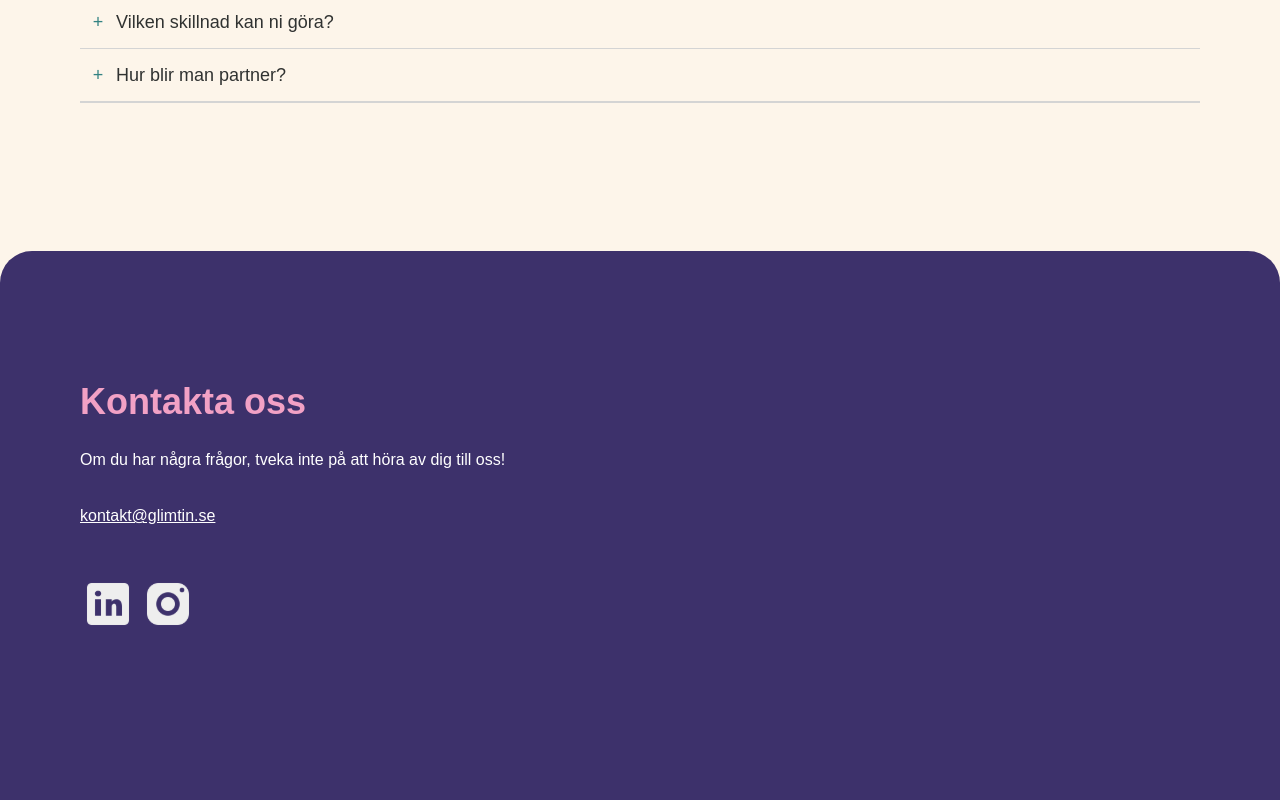
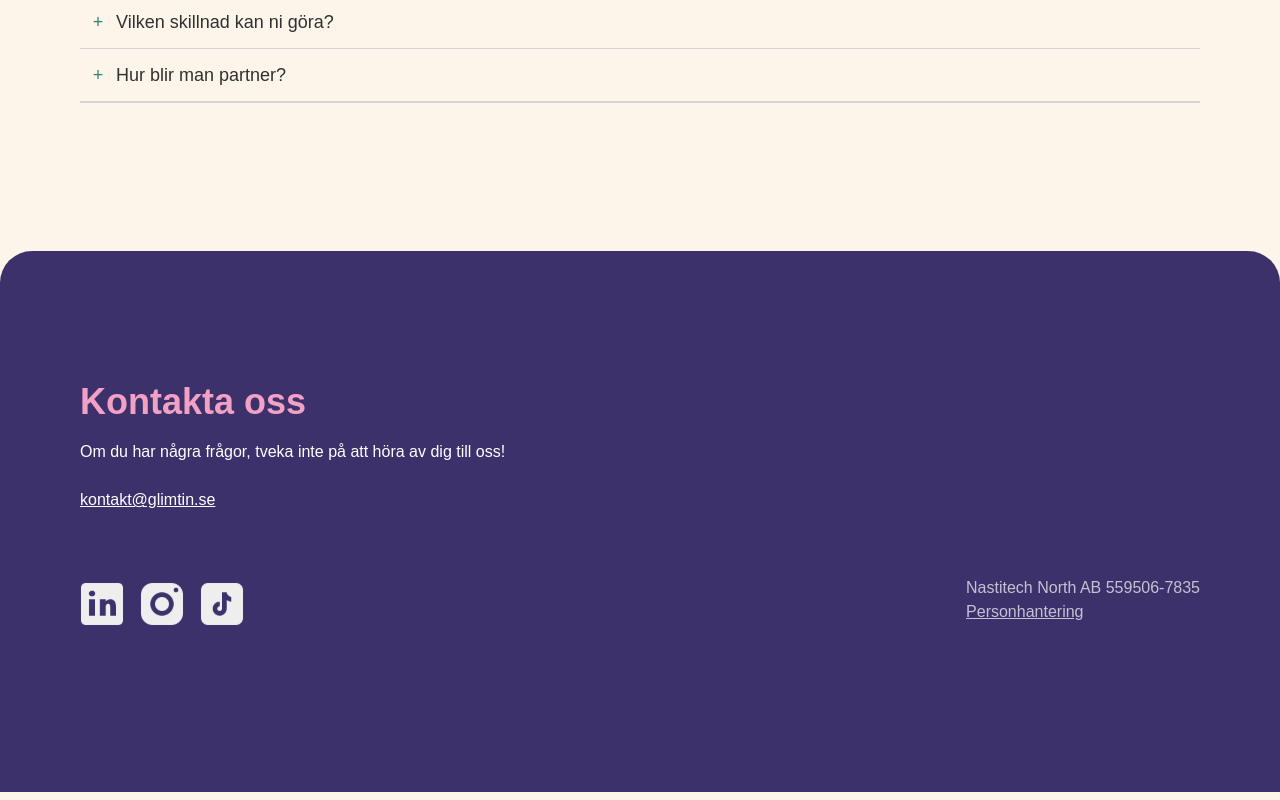
Before and after one commit to kjuliaf/glimtin, a React (Vite) app: page / in a window 1280 px wide. Shown: the part 3577-4377 px from the top of the page. Built offline with nearby package versions, Linux system fonts and the light colour scheme; a web font is replaced by a local one.

Commit message:
Added org name/nr and policy in footer

```diff
--- a/src/components/Footer.jsx
+++ b/src/components/Footer.jsx
@@ -1,6 +1,7 @@
 import LinkedIn from "../assets/icons/linkedin.svg"
 import Instagram from "../assets/icons/instagram.svg"
 import TikTok from "../assets/icons/tiktok.svg"
+import Policy from "../assets/resources/Integritetsskyddspolicy-november-2025.pdf"
 
 function Footer() {
 	return (
@@ -12,7 +13,7 @@ function Footer() {
 				<h2 className="section-heading-size-sm !text-secondary-light">
 					Kontakta oss
 				</h2>
-				<p className="text-neutral-000 mt-6 mb-8">
+				<p className="text-neutral-000 mt-4 mb-4 md:mb-6">
 					Om du har några frågor, tveka inte på att höra av dig till
 					oss!
 				</p>
@@ -23,22 +24,48 @@ function Footer() {
 					kontakt@glimtin.se
 				</a>
 
-				<div className="mt-12 mb-10 flex gap-1">
+				<div className="mt-8 items-start justify-between sm:flex md:mt-16">
+					<div className="mb-6 -ml-1.5 flex gap-1">
 						<a
 							href="https://www.linkedin.com/company/glimtin"
 							target="_blank"
 						>
-						<img className="w-14" src={LinkedIn} alt="LinkedIn" />
+							<img
+								className="w-14"
+								src={LinkedIn}
+								alt="LinkedIn"
+							/>
 						</a>
 						<a
 							href="https://www.instagram.com/glimtin/"
 							target="_blank"
 						>
-						<img className="w-14" src={Instagram} alt="Instagram" />
+							<img
+								className="w-14"
+								src={Instagram}
+								alt="Instagram"
+							/>
 						</a>
-					{/* <a href="">
+						<a
+							href="https://www.tiktok.com/@glimtin3"
+							target="_blank"
+						>
 							<img className="w-14" src={TikTok} alt="TikTok" />
-					</a> */}
+						</a>
+					</div>
+
+					<div className="mb-10 text-sm opacity-70 md:text-base">
+						<p className="text-neutral-000">
+							Nastitech North AB 559506-7835
+						</p>
+						<a
+							className="text-neutral-000 underline"
+							target="_blank"
+							href={Policy}
+						>
+							Personhantering
+						</a>
+					</div>
 				</div>
 			</div>
 		</footer>
```
Also changed, not shown: 1 other file (tests, documents, lock files or other folders). Lines whose indentation alone changed are shown as unchanged.
